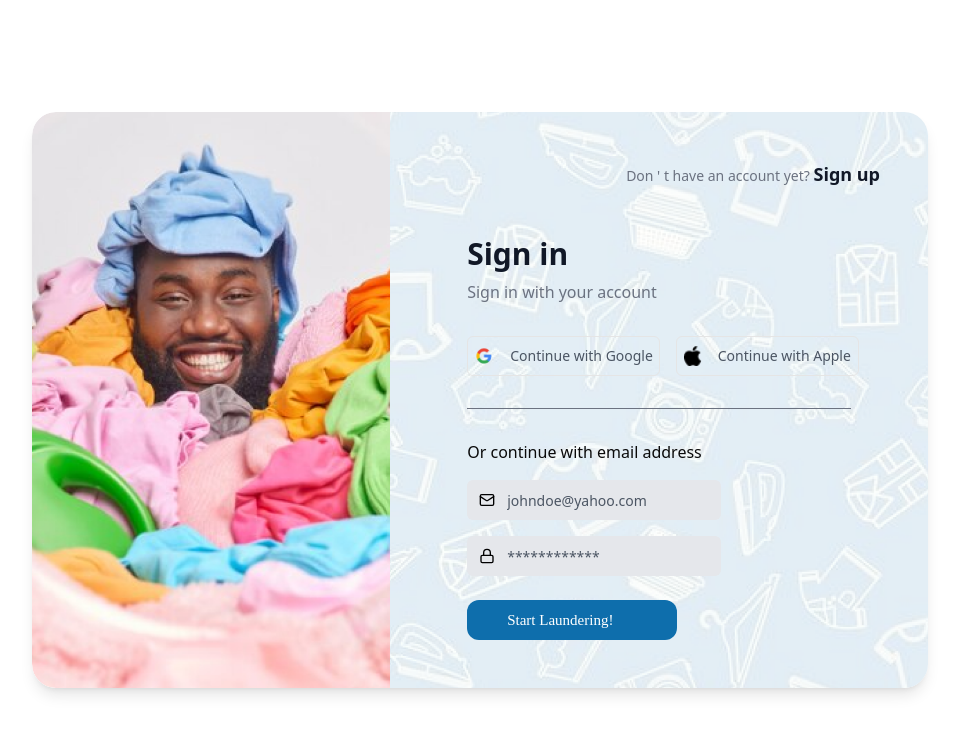
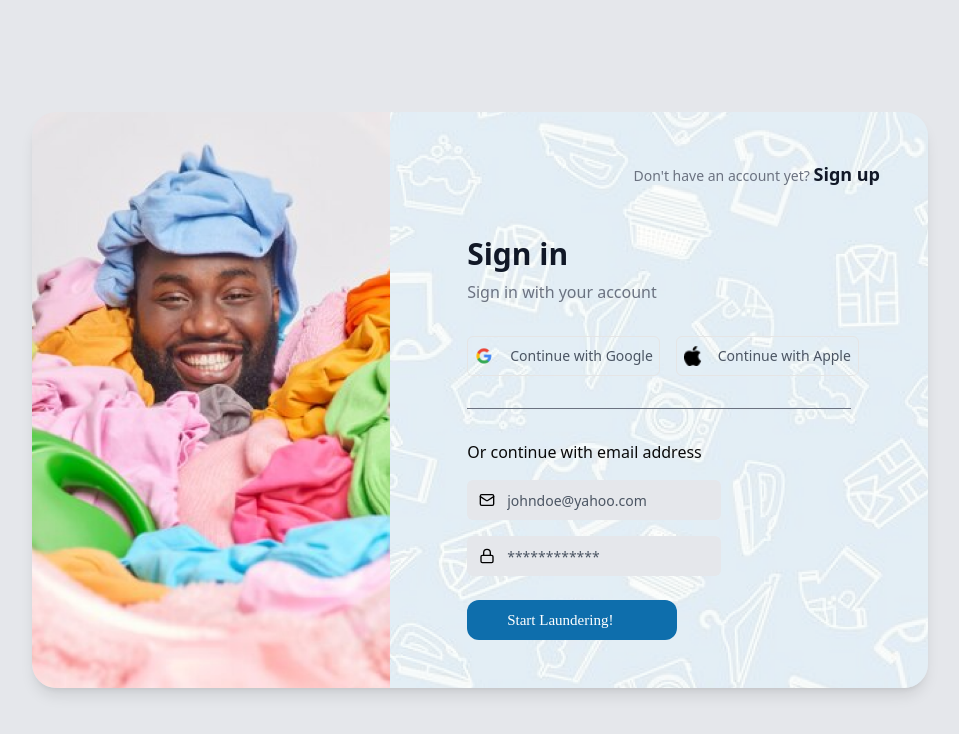
Before and after one commit to Aristocratjnr/Consumer-dashboard, a Next.js app: page /auth/SignIn in a window 1280 px wide. Shown: the top 734 px of the page, without its empty margins (160-1119 px from the left). Built offline with nearby package versions, Linux system fonts and the light colour scheme.

Commit message:
fix: update background color of SignIn page for improved aesthetics and correct typographical error in prompt

```diff
--- a/src/app/auth/SignIn/page.tsx
+++ b/src/app/auth/SignIn/page.tsx
@@ -6,7 +6,7 @@ import Image from "next/image";
 
 export default function SignIn() {
   return (
-    <div className="min-h-screen w-full flex items-center justify-center bg-white">
+    <div className="min-h-screen w-full flex items-center justify-center bg-gray-200">
       <div className="w-full max-w-4xl h-auto grid grid-cols-1 md:grid-cols-[1fr,1.5fr] shadow-lg rounded-3xl overflow-hidden">
         {/* Illustrations */}
         <LaundryIllustrations />
@@ -19,7 +19,7 @@ export default function SignIn() {
           {/* Header */}
           <div className="text-center md:text-right mb-6 md:mb-12">
             <span className="text-sm text-gray-500">
-              Don &apos; t have an account yet?{" "}
+              Don&apos;t have an account yet?{" "}
             </span>
             <Link
               href="/auth/SignUp"
```
